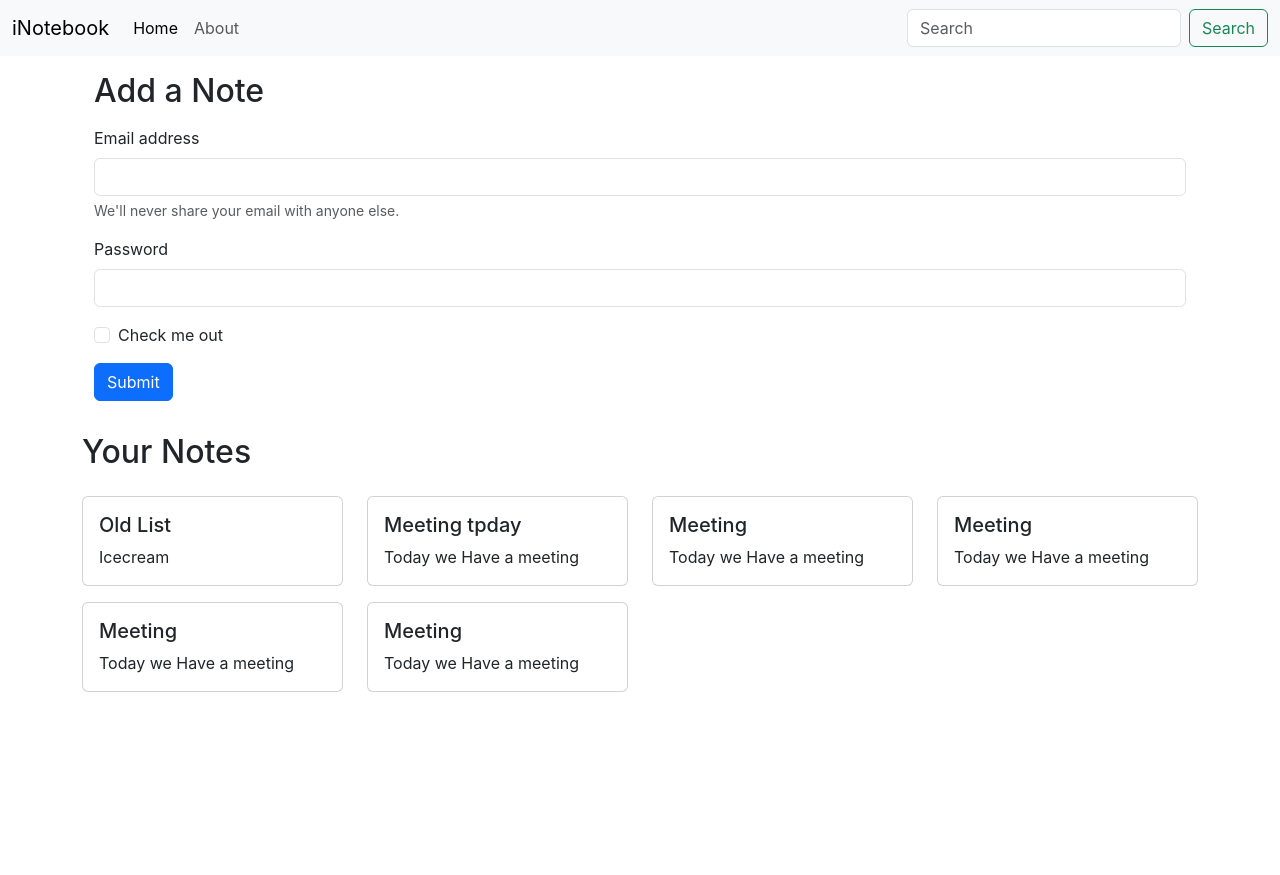
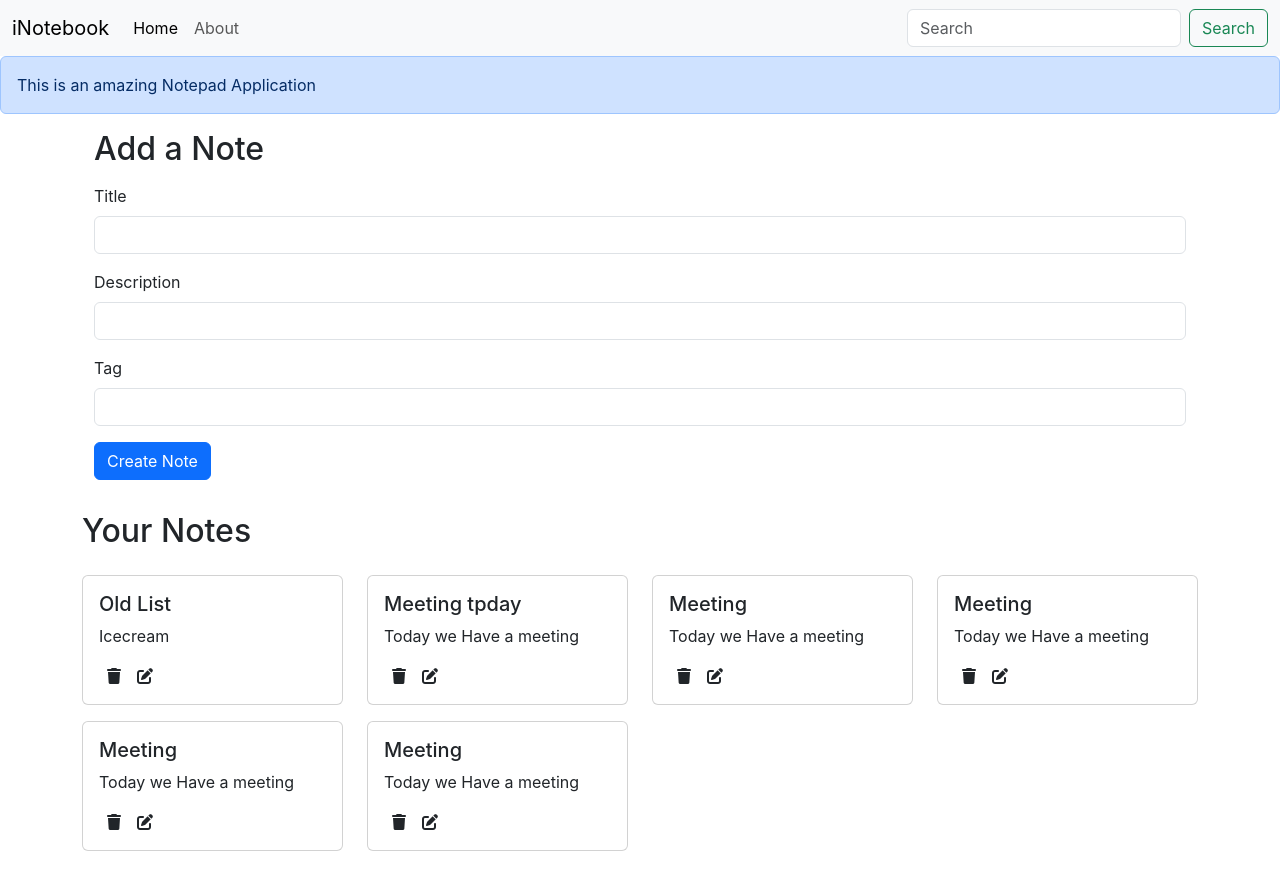
Before and after one commit to 0xNitishDhawan/Cloud-Notebook, a React (Create React App) app: page / in a window 1280 px wide. Before the commit the page ends 800 px from the top, so only its background shows below. Built offline with nearby package versions, Linux system fonts and the light colour scheme.

Commit message:
Created AddNote functionality on Client Side

```diff
--- a/public/index.html
+++ b/public/index.html
@@ -31,6 +31,7 @@
   <body>
     <noscript>You need to enable JavaScript to run this app.</noscript>
     <div id="root"></div>
+    <script src="https://kit.fontawesome.com/f9899da9a3.js" crossorigin="anonymous"></script>
     <!--
       This HTML file is a template.
       If you open it directly in the browser, you will see an empty page.
--- a/src/App.js
+++ b/src/App.js
@@ -4,6 +4,7 @@
 import Home from "./components/home";
 import About from "./components/about";
 import NoteState from "./context/notes/NoteState";
+import Alert from "./components/alert";
 
 function App() {
   return (
@@ -11,6 +12,7 @@
       <NoteState>
         <Router>
           <Navbar/>
+            <Alert message="This is an amazing Notepad Application"/>
             <div className="container">
               <Routes>
                 <Route exact path="/" element={<Home/>}/>
--- /dev/null
+++ b/src/components/addnote.js
@@ -0,0 +1,43 @@
+import React, {useContext, useState} from 'react'
+import NoteContext from '../context/notes/NoteContext';
+
+const Addnote = () => {
+    const context=useContext(NoteContext);
+    const {addNote}=context;
+
+    const [note, setNote]=useState({"title":"","description":"","tag":""})
+    const handleClick=(e)=>{
+        e.preventDefault();
+        addNote(note.title, note.description, note.tag);
+
+    }
+    const onChange=(e)=>{
+        setNote({...note,[e.target.name]: e.target.value});
+    }
+  return (
+    <>
+        <div className="container my-3">
+        <h2 className='my-3'>Add a Note</h2>
+        </div>
+
+        <form className='container my-3'>
+        <div className="mb-3">
+            <label htmlFor="title" className="form-label">Title</label>
+            <input type="text" className="form-control" id="title" name='title' onChange={onChange} />
+        </div>
+        <div className="mb-3">
+            <label htmlFor="description" className="form-label">Description</label>
+            <input type="text" className="form-control" id="description" name='description' onChange={onChange}/>
+        </div>
+        <div className="mb-3">
+            <label htmlFor="tag" className="form-label">Tag</label>
+            <input type="text" className="form-control" id="tag" name='tag' onChange={onChange}/>
+        </div>
+
+        <button type="submit" className="btn btn-primary" onClick={handleClick}>Create Note</button>
+        </form>
+    </>
+  )
+}
+
+export default Addnote
--- /dev/null
+++ b/src/components/alert.js
@@ -0,0 +1,13 @@
+import React from 'react'
+
+const alert = (props) => {
+  return (
+    <>
+        <div className="alert alert-primary" role="alert">
+            {props.message}
+        </div>
+    </>
+  )
+}
+
+export default alert
--- a/src/components/home.js
+++ b/src/components/home.js
@@ -1,31 +1,10 @@
 import React from 'react'
 import Notes from './notesec'
-
 
 const Home = () => {
 
   return (
     <>
-    <div className="container my-3">
-      <h2 className='my-3'>Add a Note</h2>
-    </div>
-
-    <form className='container my-3'>
-      <div className="mb-3">
-        <label for="exampleInputEmail1" className="form-label">Email address</label>
-        <input type="email" className="form-control" id="exampleInputEmail1" aria-describedby="emailHelp"/>
-        <div id="emailHelp" className="form-text">We'll never share your email with anyone else.</div>
-      </div>
-      <div className="mb-3">
-        <label for="exampleInputPassword1" className="form-label">Password</label>
-        <input type="password" className="form-control" id="exampleInputPassword1"/>
-      </div>
-      <div className="mb-3 form-check">
-        <input type="checkbox" className="form-check-input" id="exampleCheck1"/>
-        <label className="form-check-label" for="exampleCheck1">Check me out</label>
-      </div>
-      <button type="submit" className="btn btn-primary">Submit</button>
-    </form>
     <Notes/>
     </>
   )
--- a/src/components/noteitem.js
+++ b/src/components/noteitem.js
@@ -9,6 +9,8 @@
             <div className="card-body">
                 <h5 className="card-title">{note.title}</h5>
                 <p className="card-text">{note.description} </p>
+                <i className="fa-solid fa-trash mx-2"></i>
+                <i className="fa-solid fa-pen-to-square mx-2"></i>
             </div>
         </div>
     </div>
--- a/src/components/notesec.js
+++ b/src/components/notesec.js
@@ -1,18 +1,22 @@
-import React, {useContext} from 'react'
-import NoteContext from '../context/notes/NoteContext';
-import Noteitem from './noteitem';
+import React, { useContext } from "react";
+import NoteContext from "../context/notes/NoteContext";
+import Noteitem from "./noteitem";
+import AddNote from "./addnote";
 
 const Notes = () => {
   const context = useContext(NoteContext);
-  const {notes}=context;
+  const { notes } = context;
   return (
-    <div className="row my-3">
-    <h2 className='my-3'>Your Notes</h2>
-    {notes.map((note)=>{
-      return <Noteitem note={note}/>;
-    })}
-  </div>
-  )
-}
+    <>
+      <AddNote/>
+      <div className="row my-3">
+        <h2 className="my-3">Your Notes</h2>
+        {notes.map((note) => {
+          return <Noteitem key={note._id} note={note} />;
+        })}
+      </div>
+    </>
+  );
+};
 
-export default Notes
+export default Notes;
--- a/src/context/notes/NoteState.js
+++ b/src/context/notes/NoteState.js
@@ -60,8 +60,31 @@
       }
     ]
     const [notes, setNotes] = useState(notesInitial)
+
+    //Add a Note
+    const addNote=(title, description, tag)=>{
+      let note={
+        "_id": "65d6149f21196a215c0272f8",
+        "user": "65d4b515534f100c6f6d5a71",
+        "title": title,
+        "description": description,
+        "tag": tag,
+        "date": "2024-02-21T15:19:59.531Z",
+        "__v": 0
+      }
+      setNotes(notes.concat(note));
+    }
+
+    // Delete a Note
+    const deleteNote=(id)=>{
+
+    }
+    // Update a Note
+    const updateNote=(id)=>{
+
+    }
     return (
-            <NoteContext.Provider value={{notes,setNotes}}>
+            <NoteContext.Provider value={{notes, addNote, deleteNote, updateNote}}>
                 {props.children}
             </NoteContext.Provider>
     )
--- a/src/index.css
+++ b/src/index.css
@@ -11,3 +11,7 @@
   font-family: source-code-pro, Menlo, Monaco, Consolas, 'Courier New',
     monospace;
 }
+
+i{
+  cursor: pointer;
+}
```
